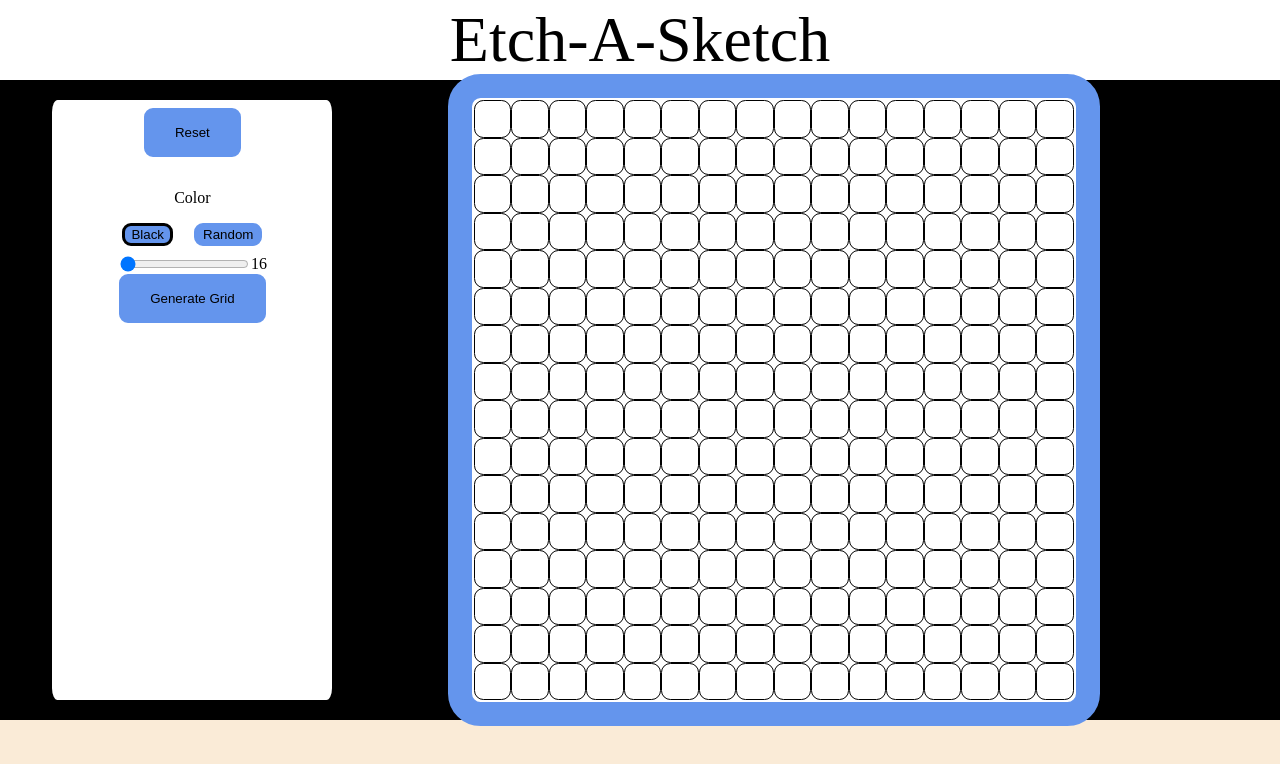
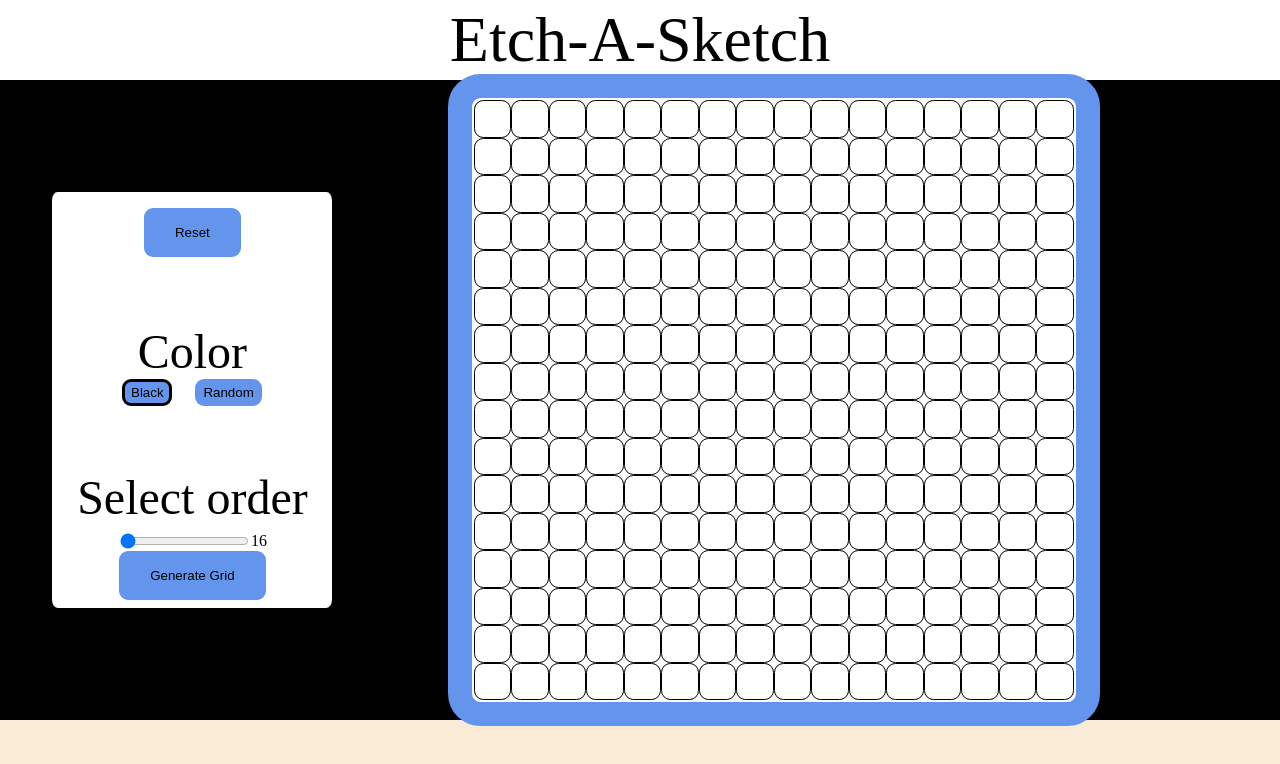
Before and after one commit to Faizan0994/TOP_Etch_A_Sketch, a plain HTML site: page index.html in a window 1280 px wide. Drawn offline with Linux system fonts and the light colour scheme.

Commit message:
Stylize panel elements

```diff
--- a/index.html
+++ b/index.html
@@ -25,6 +25,7 @@
                 </div>
 
                 <div class="regenerate_section">
+                    <p>Select order</p>
                     <div class="slidecontainer">
                         <input type="range" min="16" max="64" value="16" class="slider" id="myRange">
                         <div class="slider_value"></div>
--- a/style.css
+++ b/style.css
@@ -48,9 +48,9 @@ body {
 .panel {
     display: flex;
     flex-direction: column;
-    justify-content: stretch;
+    justify-content: space-around;
     background-color: white;
-    height: 75ch;
+    height: 65%;
     width: 35ch;
     border-color: cornflowerblue;
     border-radius: 2%;
@@ -74,7 +74,13 @@ body {
     display: flex;
     flex-direction: column;
     align-items: center;
-    margin: 8px 0px;
+    margin: 15% 0%;
+}
+
+.color p {
+    padding: 0%;
+    margin: 0%;
+    font-size: 48px;
 }
 
 .color_buttons {
@@ -88,6 +94,10 @@ button {
     border: 0.5ch solid;
     border-color: cornflowerblue;
     border-radius: 9px;
+}
+
+.color_button {
+    padding: 2% 4%;
 }
 
 .active {
@@ -119,3 +129,8 @@ button {
 .regenerate {
     padding: 5% 10%;
 }
+
+.regenerate_section p {
+    font-size: 48px;
+    margin: 2% 0%;
+}
```
